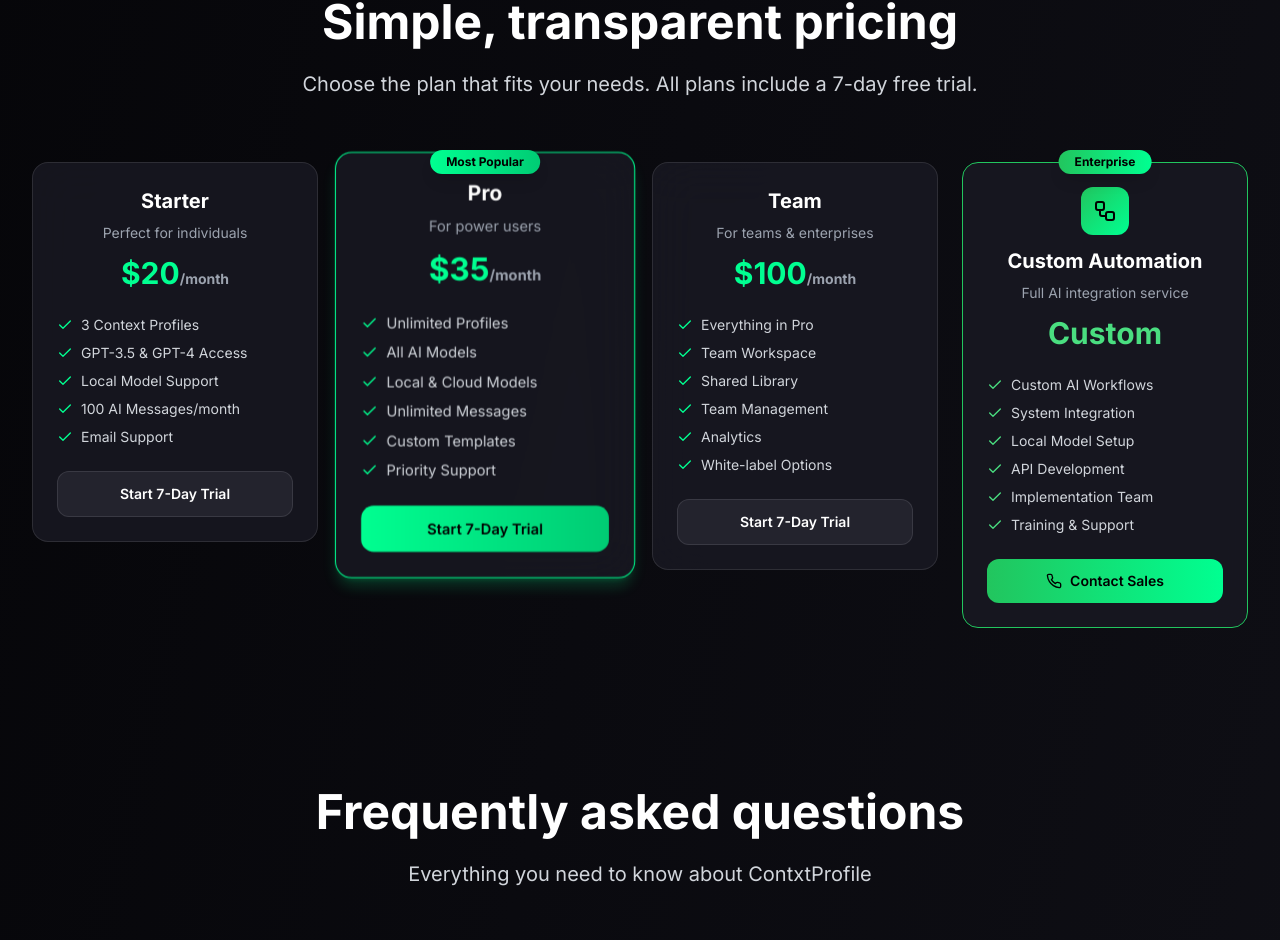
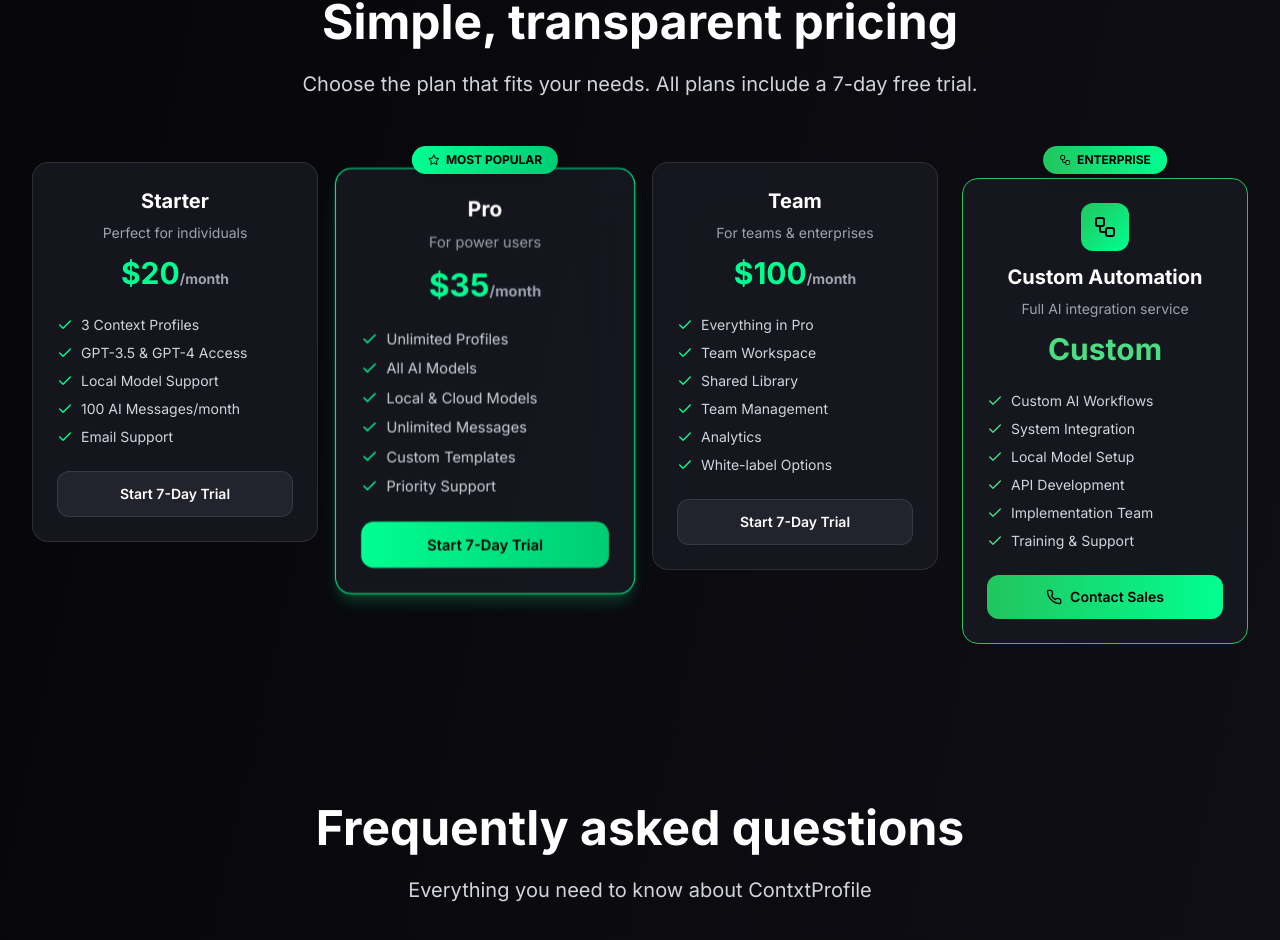
Before and after one commit to stackingcode-afk/contexttesttt, a React (Vite) app: page / in a window 1280 px wide. Shown: the part 2572-3512 px from the top of the page. Built offline with nearby package versions, Linux system fonts and the light colour scheme; no server answers.

Commit message:
Fix badge positioning to single line and better alignment

```diff
--- a/src/components/Landing/LandingPage.tsx
+++ b/src/components/Landing/LandingPage.tsx
@@ -484,25 +484,30 @@ const LandingPage: React.FC = () => {
                 transition={{ delay: index * 0.1 }}
                 className="relative"
               >
-                {/* Badge positioned OUTSIDE and ABOVE the card */}
+                {/* Badge positioned OUTSIDE and ABOVE the card - Single line with proper spacing */}
                 {plan.popular && (
-                  <div className="absolute -top-3 left-1/2 transform -translate-x-1/2 z-20">
-                    <div className="bg-gradient-to-r from-terminal-green to-terminal-green-dark text-black px-4 py-1 rounded-full text-xs font-bold shadow-lg">
-                      Most Popular
+                  <div className="absolute -top-4 left-1/2 transform -translate-x-1/2 z-20">
+                    <div className="bg-gradient-to-r from-terminal-green to-terminal-green-dark text-black px-4 py-1.5 rounded-full text-xs font-bold flex items-center space-x-1.5 shadow-lg whitespace-nowrap">
+                      <Star className="w-3 h-3 flex-shrink-0" />
+                      <span>MOST POPULAR</span>
                     </div>
                   </div>
                 )}
 
+                {/* Enterprise badge positioned OUTSIDE and ABOVE the card - Single line */}
                 {plan.isCustom && (
-                  <div className="absolute -top-3 left-1/2 transform -translate-x-1/2 z-20">
-                    <div className="bg-gradient-to-r from-green-500 to-terminal-green text-black px-4 py-1 rounded-full text-xs font-bold shadow-lg">
-                      Enterprise
+                  <div className="absolute -top-4 left-1/2 transform -translate-x-1/2 z-20">
+                    <div className="bg-gradient-to-r from-green-500 to-terminal-green text-black px-4 py-1.5 rounded-full text-xs font-bold flex items-center space-x-1.5 shadow-lg whitespace-nowrap">
+                      <Workflow className="w-3 h-3 flex-shrink-0" />
+                      <span>ENTERPRISE</span>
                     </div>
                   </div>
                 )}
 
-                {/* Card with consistent padding */}
-                <div className={`bg-glass-bg backdrop-blur-xl rounded-2xl p-6 border transition-all duration-300 relative ${
+                {/* Card with consistent padding and proper top margin for badges */}
+                <div className={`bg-glass-bg backdrop-blur-xl rounded-2xl p-6 border transition-all duration-300 ${
+                  plan.popular || plan.isCustom ? 'mt-4' : ''
+                } ${
                   plan.popular
                     ? 'border-terminal-green shadow-lg shadow-terminal-green/20 scale-105'
                     : plan.isCustom
--- a/src/components/Settings/BillingSettings.tsx
+++ b/src/components/Settings/BillingSettings.tsx
@@ -229,28 +229,30 @@ const BillingSettings: React.FC = () => {
                 whileHover={!isCurrentPlan ? { scale: 1.02 } : {}}
                 className="relative"
               >
-                {/* Badge positioned OUTSIDE and ABOVE the card */}
+                {/* Badge positioned OUTSIDE and ABOVE the card - Single line with proper spacing */}
                 {plan.popular && (
-                  <div className="absolute -top-3 left-1/2 transform -translate-x-1/2 z-20">
-                    <div className="bg-gradient-to-r from-terminal-green to-terminal-green-dark text-black px-4 py-1 rounded-full text-xs font-bold font-mono flex items-center space-x-1 shadow-lg">
-                      <Star className="w-3 h-3" />
+                  <div className="absolute -top-4 left-1/2 transform -translate-x-1/2 z-20">
+                    <div className="bg-gradient-to-r from-terminal-green to-terminal-green-dark text-black px-4 py-1.5 rounded-full text-xs font-bold font-mono flex items-center space-x-1.5 shadow-lg whitespace-nowrap">
+                      <Star className="w-3 h-3 flex-shrink-0" />
                       <span>MOST POPULAR</span>
                     </div>
                   </div>
                 )}
 
-                {/* Enterprise badge positioned OUTSIDE and ABOVE the card */}
+                {/* Enterprise badge positioned OUTSIDE and ABOVE the card - Single line */}
                 {plan.isCustom && (
-                  <div className="absolute -top-3 left-1/2 transform -translate-x-1/2 z-20">
-                    <div className="bg-gradient-to-r from-green-500 to-terminal-green text-black px-4 py-1 rounded-full text-xs font-bold font-mono flex items-center space-x-1 shadow-lg">
-                      <Workflow className="w-3 h-3" />
+                  <div className="absolute -top-4 left-1/2 transform -translate-x-1/2 z-20">
+                    <div className="bg-gradient-to-r from-green-500 to-terminal-green text-black px-4 py-1.5 rounded-full text-xs font-bold font-mono flex items-center space-x-1.5 shadow-lg whitespace-nowrap">
+                      <Workflow className="w-3 h-3 flex-shrink-0" />
                       <span>ENTERPRISE</span>
                     </div>
                   </div>
                 )}
 
-                {/* Card with consistent padding */}
+                {/* Card with consistent padding and proper top margin for badges */}
                 <div className={`bg-card-bg rounded-xl p-6 border transition relative overflow-hidden ${
+                  plan.popular || plan.isCustom ? 'mt-4' : ''
+                } ${
                   isCurrentPlan
                     ? 'border-terminal-green shadow-glow'
                     : plan.popular
```
